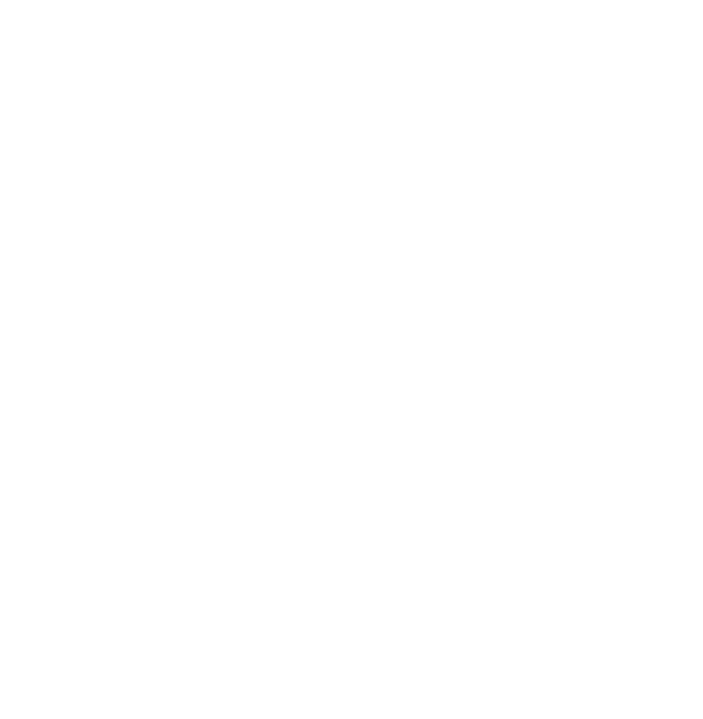
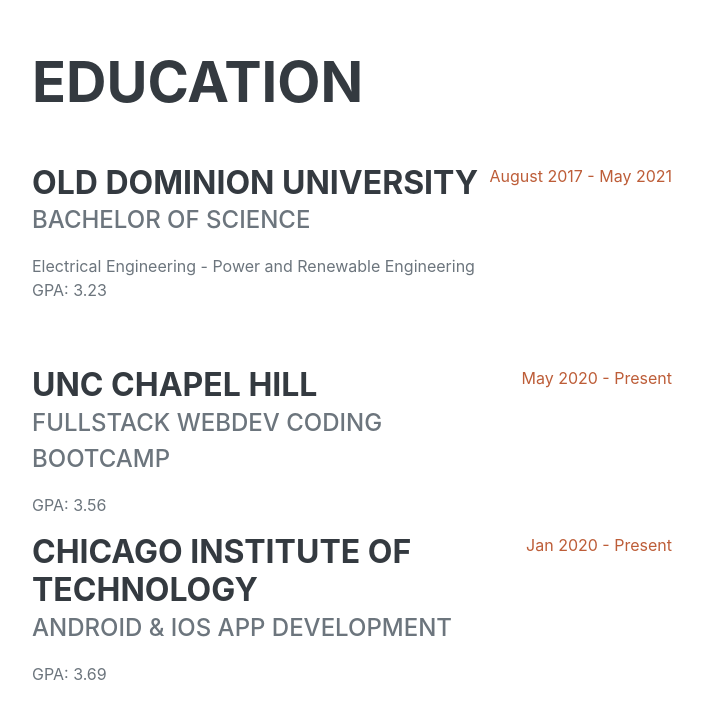
Before and after one commit to Zach-EE/portfolio-prj, a React (Create React App) app: page / in a window 1280 px wide. Shown: the part 1680-2399 px from the top of the page, without its empty margins (560-1263 px from the left). Before the commit the page ends 1649 px from the top, so only its background shows below. Built offline with nearby package versions, Linux system fonts and the light colour scheme.

Commit message:
added education.js component and implemented into App.js

```diff
--- a/src/App.js
+++ b/src/App.js
@@ -3,6 +3,7 @@
 import Navbar from "./components/Navbar";
 import About from "./components/About";
 import Experience from "./components/Experience";
+import Education from "./components/Education";
 import "./App.css";
 
 function App() {
@@ -12,6 +13,7 @@
       <div className="container-fluid p-0">
         <About />
         <Experience />
+        <Education />
       </div>
     </body>
   );
--- a/src/components/Education.js
+++ b/src/components/Education.js
@@ -0,0 +1,44 @@
+import React from "react";
+
+const Education = () => {
+  return (
+    <section className="resume-section" id="education">
+      <div className="resume-section-content">
+        <h2 className="mb-5">Education</h2>
+        <div className="d-flex flex-column flex-md-row justify-content-between mb-5">
+          <div className="flex-grow-1">
+            <h3 className="mb-0">Old Dominion University</h3>
+            <div className="subheading mb-3">Bachelor of Science</div>
+            <div>Electrical Engineering - Power and Renewable Engineering</div>
+            <p>GPA: 3.23</p>
+          </div>
+          <div className="flex-shrink-0">
+            <span className="text-primary">August 2017 - May 2021</span>
+          </div>
+        </div>
+        <div className="d-flex flex-column flex-md-row justify-content-between">
+          <div className="flex-grow-1">
+            <h3 className="mb-0">UNC Chapel Hill</h3>
+            <div className="subheading mb-3">FullStack WebDev Coding Bootcamp</div>
+            <p>GPA: 3.56</p>
+          </div>
+          <div className="flex-shrink-0">
+            <span className="text-primary">May 2020 - Present</span>
+          </div>
+        </div>
+        <div className="d-flex flex-column flex-md-row justify-content-between">
+          <div className="flex-grow-1">
+            <h3 className="mb-0">Chicago Institute of Technology</h3>
+            <div className="subheading mb-3">Android & iOS App Development</div>
+            <p>GPA: 3.69</p>
+          </div>
+          <div className="flex-shrink-0">
+            <span className="text-primary">Jan 2020 - Present</span>
+          </div>
+        </div>
+      </div>
+    </section>
+  );
+};
+
+export default Education;
```
